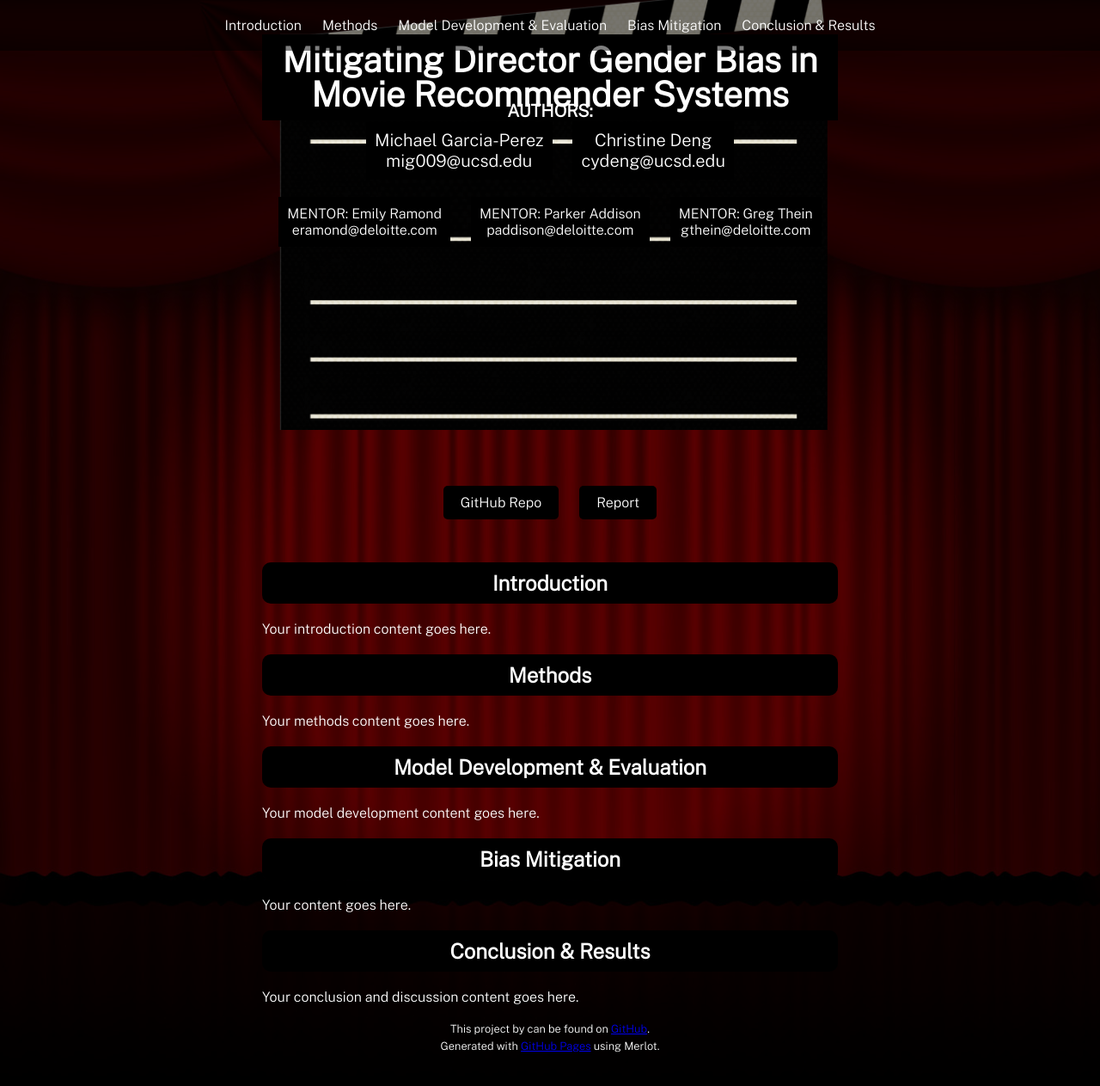
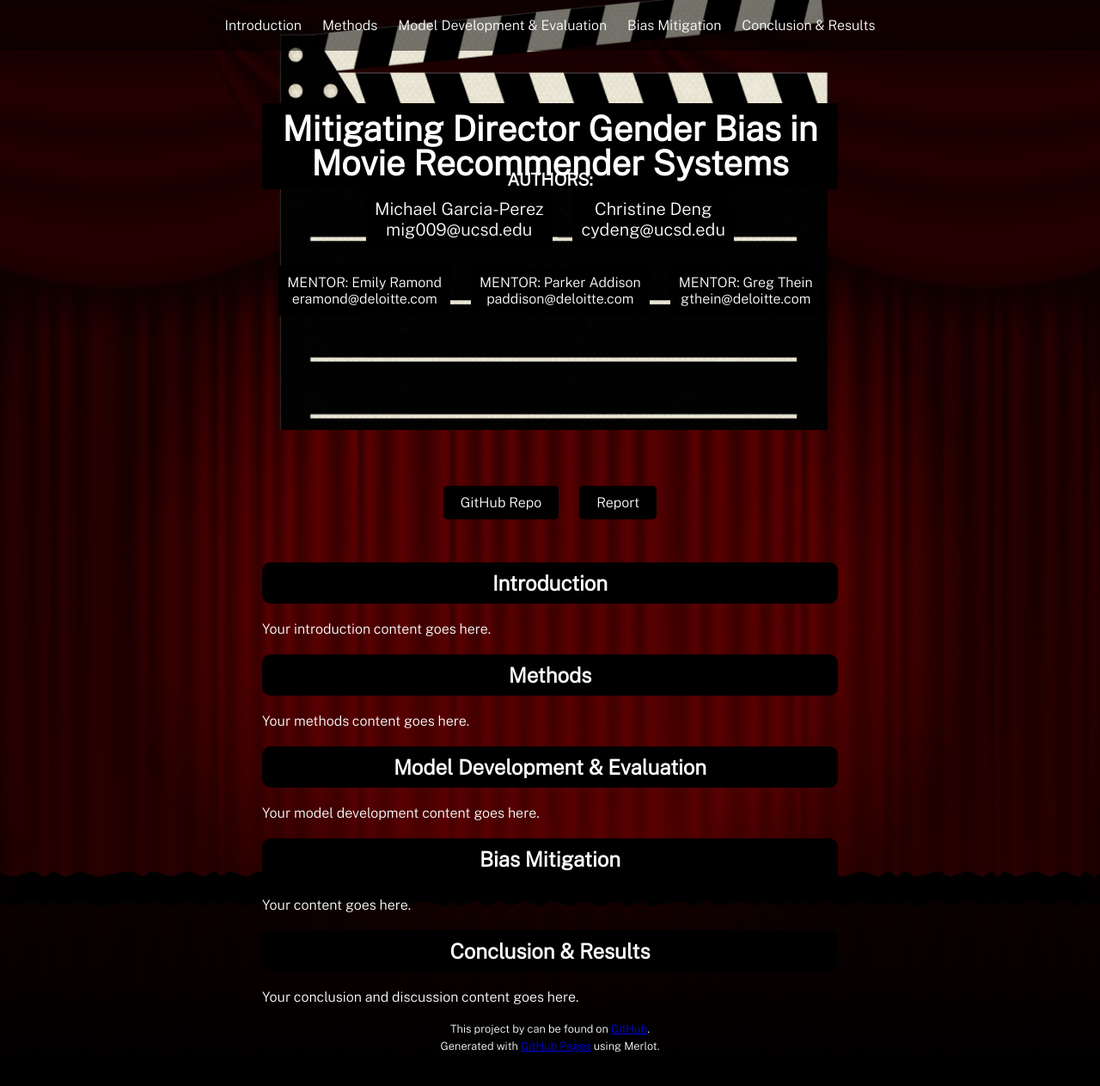
Before and after one commit to michael-garciaperez/DSC180A-Methodology-5, a Jekyll site: the page built from index.md, in a window 1280 px wide and 1274 px high. Shown: the top 1263 px of the window at 86% size. Built offline with Jekyll 4.4.1, drawn with Linux system fonts in a browser that asks for light colours.

Commit message:
Update style.scss

```diff
--- a/assets/css/style.scss
+++ b/assets/css/style.scss
@@ -35,7 +35,7 @@ header h1 {
   line-height: 1;
   background-color: black;
   padding: 10px 20px;
-  margin-top: 20px; /* Adjusted margin-top for the title */
+  margin-top: 100px; /* Adjusted margin-top for the title */
 }
 
 .clapboard-image {
```
